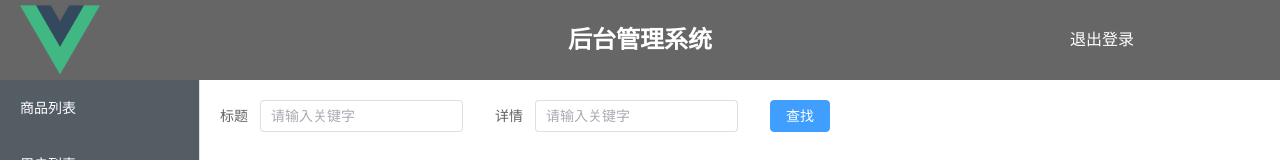
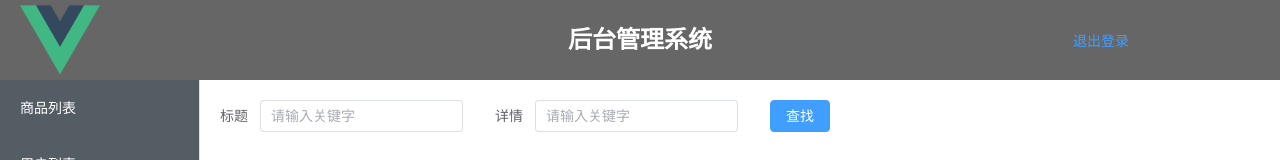
Before and after one commit to Alexie7777/backstage-system, a Vue app: page /goods in a window 1280 px wide. Shown: the top 160 px of the page. Built offline with nearby package versions, Linux system fonts and the light colour scheme; no server answers; sample sign-in values are in the browser's storage.

Commit message:
add logout logic

```diff
--- a/src/views/HomeView.vue
+++ b/src/views/HomeView.vue
@@ -9,10 +9,8 @@
           <el-col :span="16">
             <h2>后台管理系统</h2>
           </el-col>
-          <el-col :span="4">
-            <span class="quit-login">
-              退出登录
-            </span>
+          <el-col :span="4" class="col-btn">
+            <el-button link type="primary" @click="logout">退出登录</el-button>
           </el-col>
         </el-row>
       </el-header>
@@ -46,8 +44,13 @@ export default {
     const router = useRouter()
     const route = useRoute()
     const showList = router.getRoutes().filter(v => v.meta.isShow)
+
+    const logout = () => {
+      localStorage.removeItem('token')
+      router.push("/login")
+    }
     return {
-      showList, active: route.path
+      showList, active: route.path, logout
     }
   }
 };
@@ -71,6 +74,11 @@ export default {
   }
 }
 
+.col-btn {
+  height: 80px;
+  line-height: 80px;
+}
+
 .el-aside {
   .el-menu {
     height: calc(100vh - 80px);
--- a/src/views/LoginView.vue
+++ b/src/views/LoginView.vue
@@ -8,7 +8,7 @@
       </el-form-item>
 
       <el-form-item label="密码: " prop="password">
-        <el-input v-model="ruleForm.password" type="password" autocomplete="off" />
+        <el-input v-model="ruleForm.password" type="password" @keyup.enter="submitForm(ruleFormRef)" autocomplete="off" />
       </el-form-item>
       <el-form-item>
         <el-button type="primary" @click="submitForm(ruleFormRef)">登录</el-button>
```
